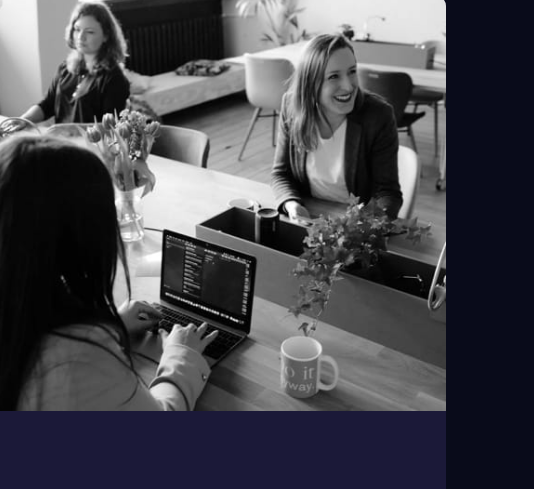
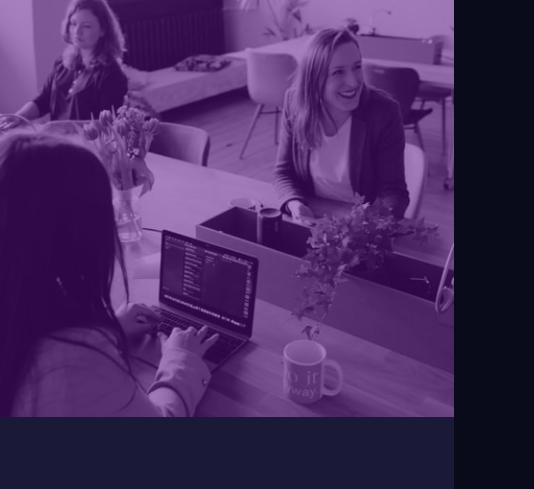
Before and after one commit to TomTwig/stats-preview-card-component, a plain HTML site: page index.html in a window 390 px wide. Shown: the top 489 px of the page, 534 px wide, since content can reach past the window. Drawn offline with Linux system fonts and the light colour scheme.

Commit message:
add color overlay

```diff
--- a/index.html
+++ b/index.html
@@ -52,9 +52,13 @@
 </div>
 
 <div class="card__picture">
-  <div class="card__picture__overlay">
+  <div class="card__picture__container">
     <img src="images/image-header-desktop.jpg" alt="workplace image">
+    <div class="card__picture__overlay"></div>
   </div>
+
+
+
 
 </div>
 
--- a/stylesheet.css
+++ b/stylesheet.css
@@ -13,11 +13,6 @@
     --color-neutral-white:hsl(0, 0%, 100%);
     --color-neutral-transparentWhite-p:hsla(0, 0%, 100%, 0.75);
     --color-neutral-transparentWhite-h:hsla(0, 0%, 100%);
-
-
-
-
-
 }
 
 *{
@@ -27,26 +22,16 @@
 }
 
 body{
-
   display: flex;
   align-items: center;
   justify-content: center;
   height: 100vh;
-
   background-color: var(--color-primary-darkBlue);
-}
-body p{
-  font-size: 15px;
-}
-
-img{
-
-
 }
 
 .container{
 padding: 10rem 5rem;
-display: flex;
+
 
 }
 .card{
@@ -55,7 +40,6 @@ display: flex;
   display: flex;
   border-radius:10px;
   background-color: var(--color-primary-darkDesaturatedBlue);
-
 }
 
 .card__content{
@@ -64,25 +48,20 @@ display: flex;
   gap: 1em;
   padding: 5rem 5rem;
   flex: 1;
-
-
-
-
 }
 
 .card__content__info p{
   font-size: 14px;
   line-height: 1.5rem;
+}
 
-
-
-}
 .card__content__info h1{
   margin-bottom: 1em;
   font-weight: 700;
   font-size: 2em;
   color: var(--color-neutral-white);
 }
+
 .card__content__info span{
   color: var(--color-accent-softViolet);
 }
@@ -91,14 +70,12 @@ display: flex;
   display: flex;
   gap: 3em;
   margin-top: 2em;
-
 }
 
 .card__content__stats__values{
   display: flex;
   flex-direction: column;
   text-transform: uppercase;
-
 }
 
 .card__content__stats__values p:first-child{
@@ -118,26 +95,30 @@ font-weight: 400 ;
   }
 
 
-  .card__picture{
-    display: flex;
-    flex-direction: column;
-    flex: 1;
 
+  .card__picture__container{
+    position: relative;
+  }
+  .card__picture__overlay{
+    position: absolute;
+    top: 0;
+    left: 0;
+    right: 0;
+    bottom: 0;
 
+    height: 99%;
+    width: 100%;
+    opacity: 50%;
+    border-top-right-radius: 10px;
+    border-bottom-right-radius: 10px;
+    background: hsl(277, 80%, 30%);
+  }
 
-
-
-
-  }
   .card__picture img{
     border-top-right-radius: 10px;
     border-bottom-right-radius: 10px;
     min-height: 412px;
     width: 100%;
-
-
-
-
   }
 
 
@@ -150,16 +131,15 @@ font-weight: 400 ;
     }
 
     .card__picture img{
-
       border-radius: 0;
       border-top-left-radius:10px ;
       border-top-right-radius:10px ;
     }
 
-    .container{
-      width: 100%;
-
-      padding: 5rem 1rem;
+    .card__picture__overlay{
+      border-radius: 0;
+      border-top-left-radius:10px ;
+      border-top-right-radius:10px ;
 
     }
 
```
